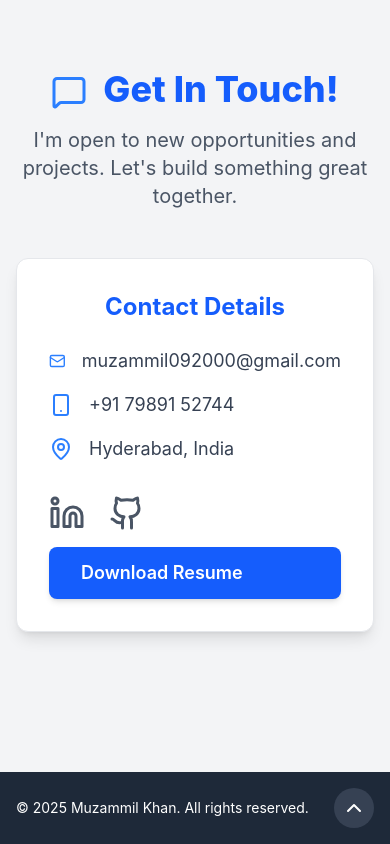
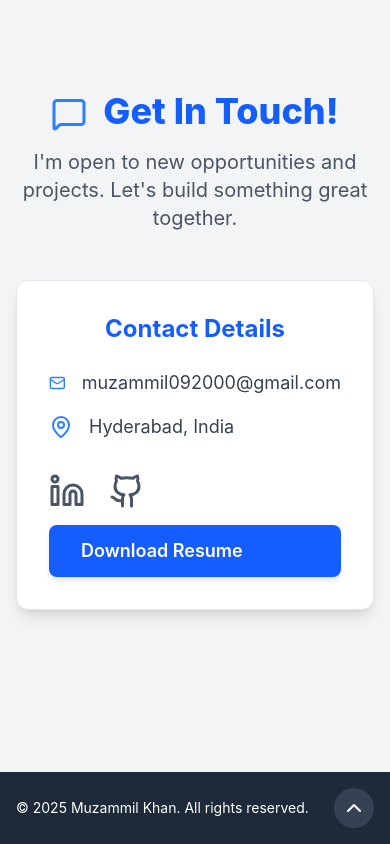
Before and after one commit to muzammil-55/muzammil-portfolio, a React (Vite) app: page / in a window 390 px wide. Shown: the part 7799-8643 px from the top of the page. Built offline with nearby package versions, Linux system fonts and the light colour scheme.

Commit message:
Remove phone number from Contact component
Removed phone number display from contact information.

```diff
--- a/src/Components/Contact.jsx
+++ b/src/Components/Contact.jsx
@@ -23,10 +23,7 @@ const Contact = () => {
                 <Mail size={24} className="text-blue-500" />
                 <span>muzammil092000@gmail.com</span>
                 </div>
-              <div className="flex items-center space-x-4">
-                <Smartphone size={24} className="text-blue-500" />
-                <span>+91 79891 52744</span>
-              </div>
+
               <div className="flex items-center space-x-4">
                 <MapPin size={24} className="text-blue-500" />
                 <span>Hyderabad, India</span>
```
